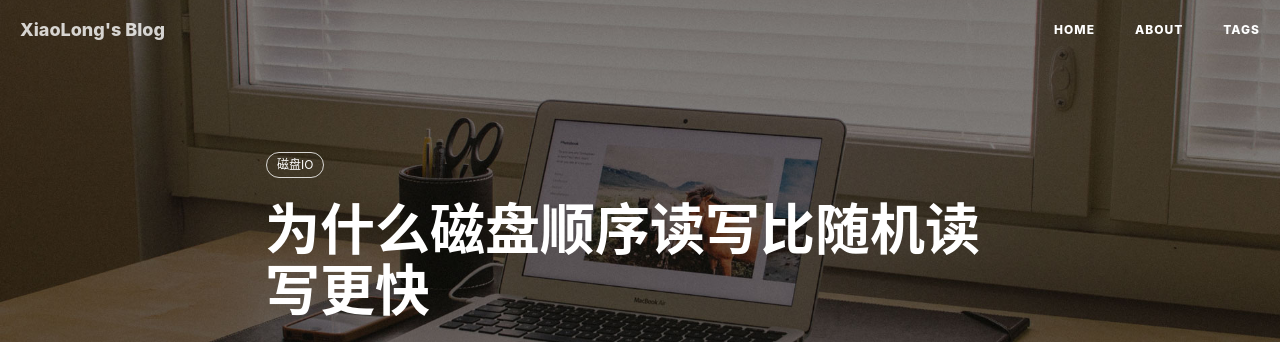
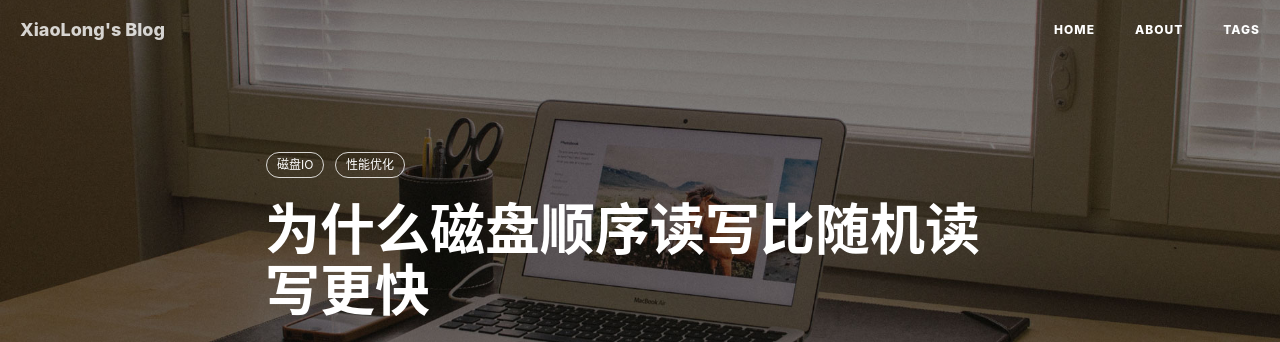
Before and after one commit to gao-xiao-long/gao-xiao-long.github.io, a Jekyll site: the page built from _posts/2016-04-13-disk-io.markdown, in a window 1280 px wide and 900 px high. Shown: the top 342 px of the window. Built offline with Jekyll 4.4.1, drawn with Linux system fonts in a browser that asks for light colours; nearby versions of some CDN libraries; comment, search, counter and statistics services are not loaded.

Commit message:
add new page

```diff
--- a/_posts/2016-04-13-disk-io.markdown
+++ b/_posts/2016-04-13-disk-io.markdown
@@ -6,6 +6,7 @@ author: "gao-xiao-long"
 catalog: false
 tags:
     - 磁盘IO
+    - 性能优化
 ---
 
 传统磁盘是由**盘片**构成，每个盘片表面都覆盖着磁性记录材料。盘片中央有一个可以旋转的**主轴**，它使得盘片以固定的旋转速率(rotational rate)旋转，通常是5400 ~ 15000转每分钟(Revolution Per Minute, **RPM**)。磁盘通常包含一个或者多个这样的盘片，并封装在一个密封容器内。每个盘片表面是由一组成为**磁道(track)**的同心圆组成。每个磁道被划分为一组**扇区(sector)**, 每个扇区包含相等数量的数据位(通常是512字节)，数据编码在扇区上的磁性材料中。扇区之间由由一些间隙(gap)隔开。磁盘用读/写头(read/write head)来读写存储在磁性表面的位，读/写头连接到一个传动臂(actuator arm)一端，通过移动传动臂，驱动器可以将读/写头定位在盘面上的任何磁道上，这样的机械运动成为**寻道(seek)**。下面几个图可以对磁盘结构有更直观的理解:
```
